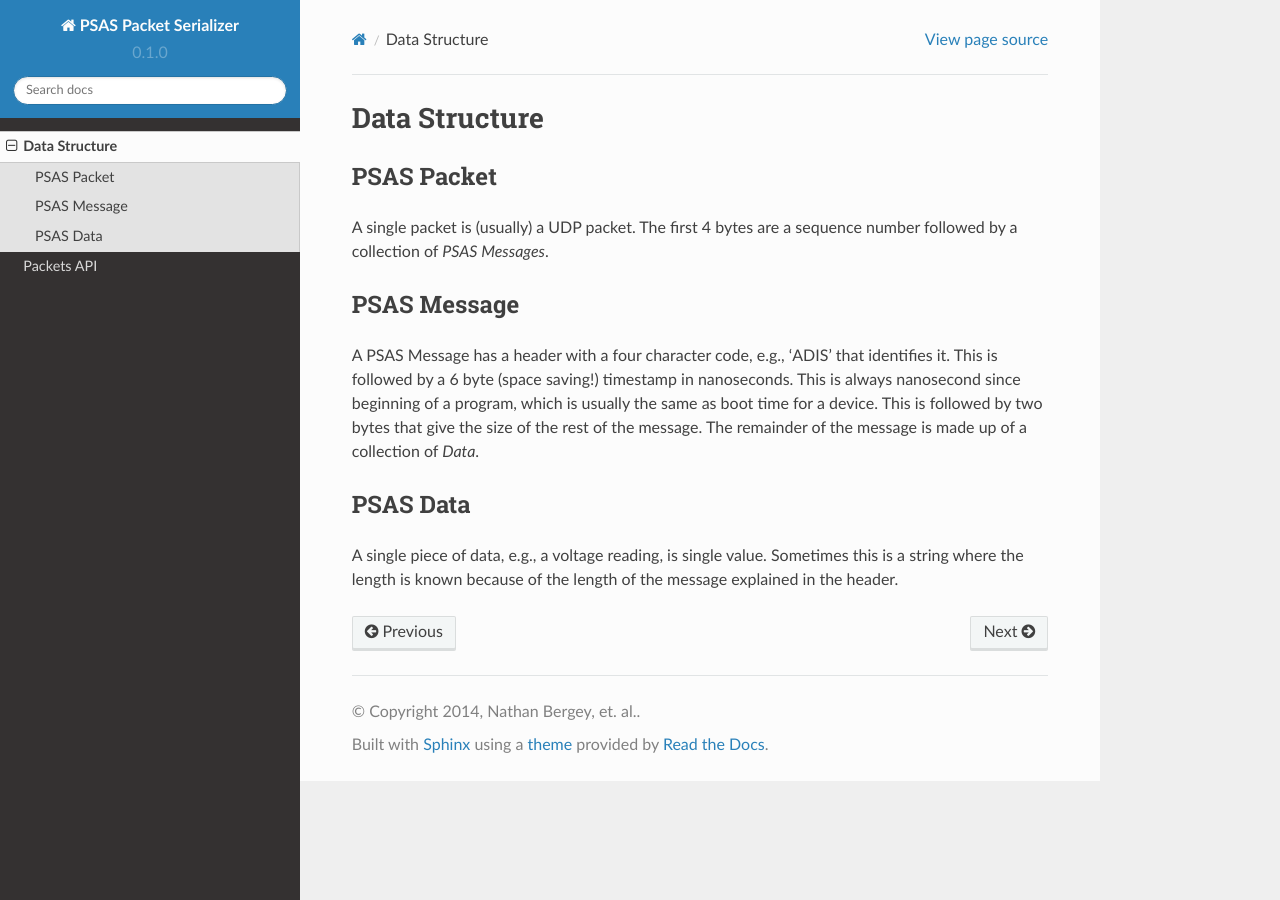
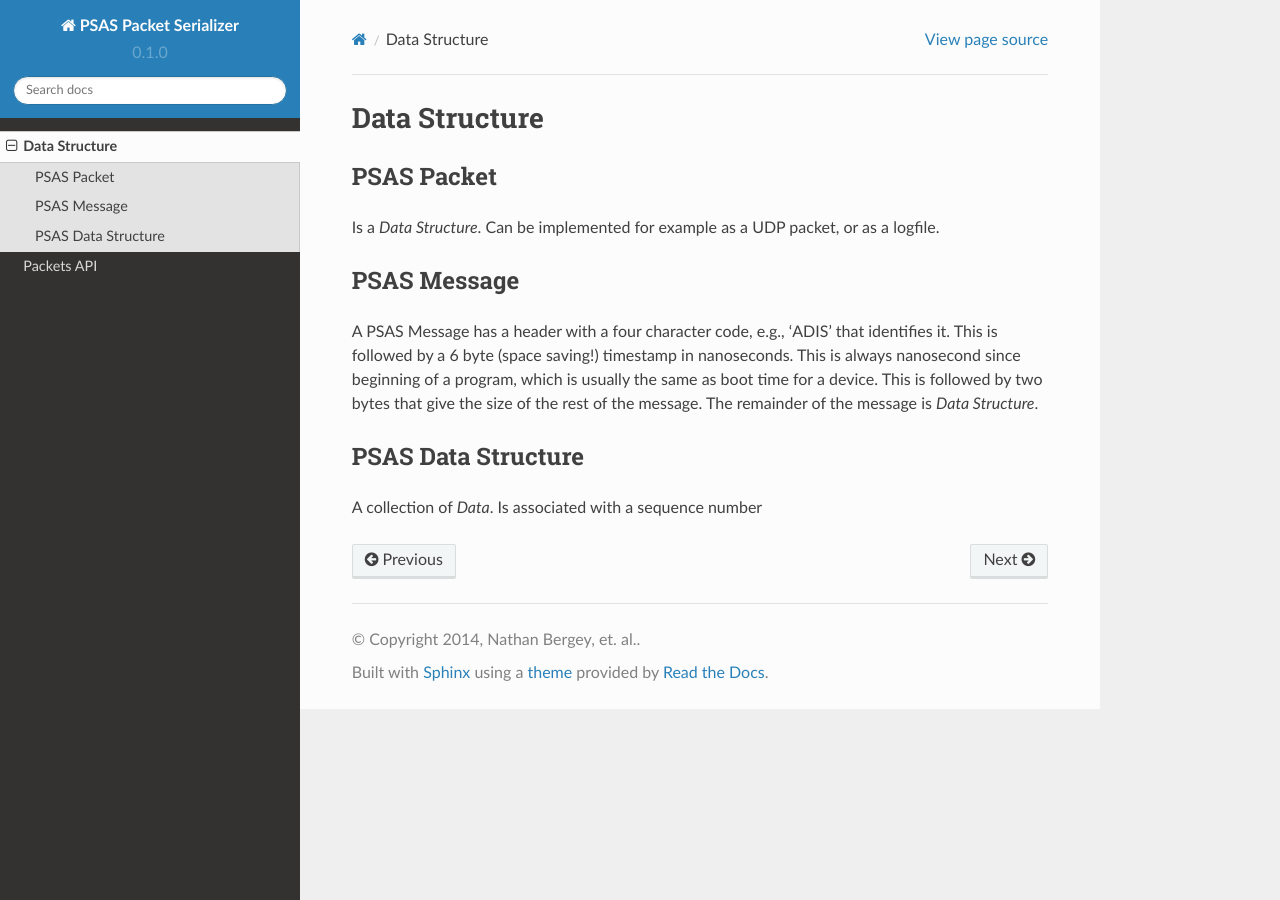
Before and after one commit to psas/psas_packet, a Sphinx documentation site: the page built from docs/packet.rst, in a window 1280 px wide. Built offline with Sphinx 7.4.7 and the Read the Docs theme 2.0.0, drawn with Linux system fonts in a browser that asks for light colours.

Commit message:
update theory of packet vs message vs data

```diff
--- a/docs/packet.rst
+++ b/docs/packet.rst
@@ -2,12 +2,12 @@
 Data Structure
 ==============
 
-
 PSAS Packet
 ===========
 
-A single packet is (usually) a UDP packet. The first 4 bytes are a sequence
-number followed by a collection of *PSAS Messages*.
+Is a *Data Structure*. Can be implemented for example as a UDP packet, or as
+a logfile.
+
 
 PSAS Message
 ============
@@ -17,11 +17,10 @@ identifies it. This is followed by a 6 byte (space saving!) timestamp in
 nanoseconds. This is always nanosecond since beginning of a program, which
 is usually the same as boot time for a device. This is followed by two bytes
 that give the size of the rest of the message. The remainder of the message
-is made up of a collection of *Data*.
+is *Data Structure*.
 
-PSAS Data
-=========
 
-A single piece of data, e.g., a voltage reading, is single value. Sometimes
-this is a string where the length is known because of the length of the
-message explained in the header.
+PSAS Data Structure
+===================
+
+A collection of *Data*. Is associated with a sequence number
```
